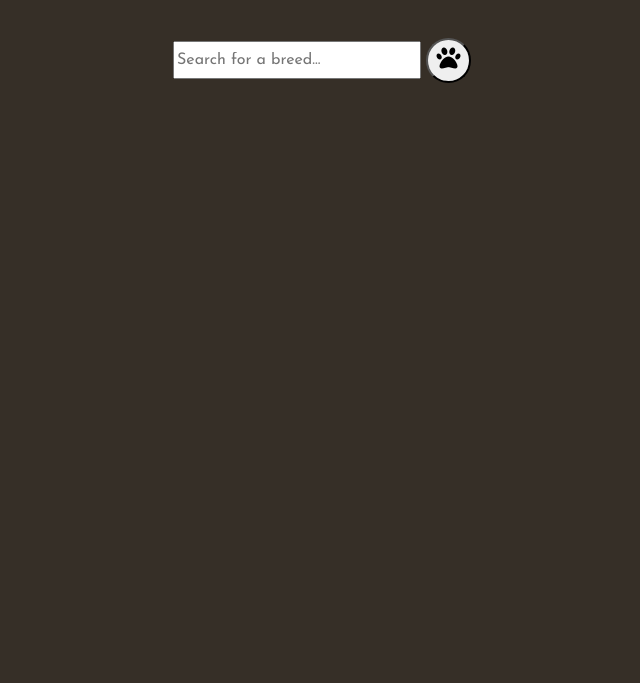
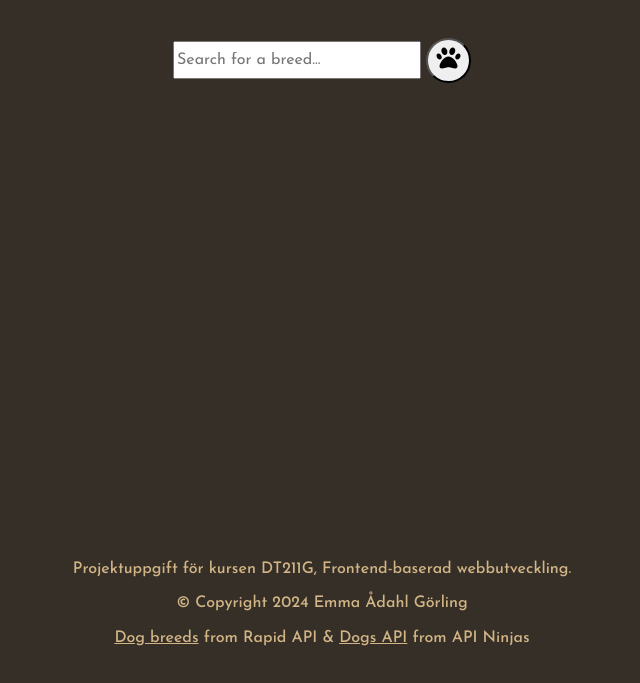
Before and after one commit to EmmaGorling/Frontend_Projekt, a website built with Parcel: page src/index.html in a window 1280 px wide. Shown: the part 117-800 px from the top of the page, without its empty margins (318-958 px from the left). Built offline with nearby package versions, Linux system fonts and the light colour scheme.

Commit message:
Lagt till en footer med lite info

```diff
--- a/src/css/_layout.scss
+++ b/src/css/_layout.scss
@@ -6,6 +6,9 @@ body {
     font-weight: 500;
     background-color: base.$nearBlack;
     color: base.$ligthBeige;
+    min-height: 100vh;
+    display: grid;
+    grid-template-rows: 1fr auto;
 }
 h1 {
     display: block;
@@ -17,6 +20,9 @@ h1 {
 }
 h2 {
     font-family: "Kalam", cursive;
+}
+a {
+    color: base.$ligthBeige;
 }
 #searchField {
     display: block;
@@ -107,10 +113,14 @@ button:hover, #dogs article:hover {
     background-color: base.$lightBrown;
     color: base.$nearBlack;
 }
+footer {
+    text-align: center;
+    padding: 20px;
+}
 
 
 
-@media (min-width: 450px) {
+@media (min-width: 600px) {
     #dogs {
         display: grid;
         grid-template-columns: 1fr 1fr;
--- a/src/index.html
+++ b/src/index.html
@@ -11,6 +11,7 @@
     <link rel="preconnect" href="https://fonts.gstatic.com" crossorigin>
     <link href="https://fonts.googleapis.com/css2?family=Josefin+Sans:ital,wght@0,100..700;1,100..700&family=Kalam:wght@300;400;700&display=swap" rel="stylesheet"></head>
 <body>
+    <main>
         <h1>Find your dog breed!</h1>
         <div id="searchField">
             <input type="text" placeholder="Search for a breed..." id="searchInput">
@@ -23,6 +24,11 @@
         </div>
         <div id="dogsInfo">
         </div>
-
+    </main>
+    <footer>
+        <p>Projektuppgift för kursen DT211G, Frontend-baserad webbutveckling.</p>
+        <p>© Copyright 2024 Emma Ådahl Görling</p>
+        <p><a href="https://rapidapi.com/myapos--FqlEzvrlv/api/dog-breeds2/details">Dog breeds</a> from Rapid API & <a href="https://api-ninjas.com/api/dogs">Dogs API</a> from API Ninjas</p>
+    </footer>
 </body>
 </html>
```
Lines whose indentation alone changed are shown as unchanged.
